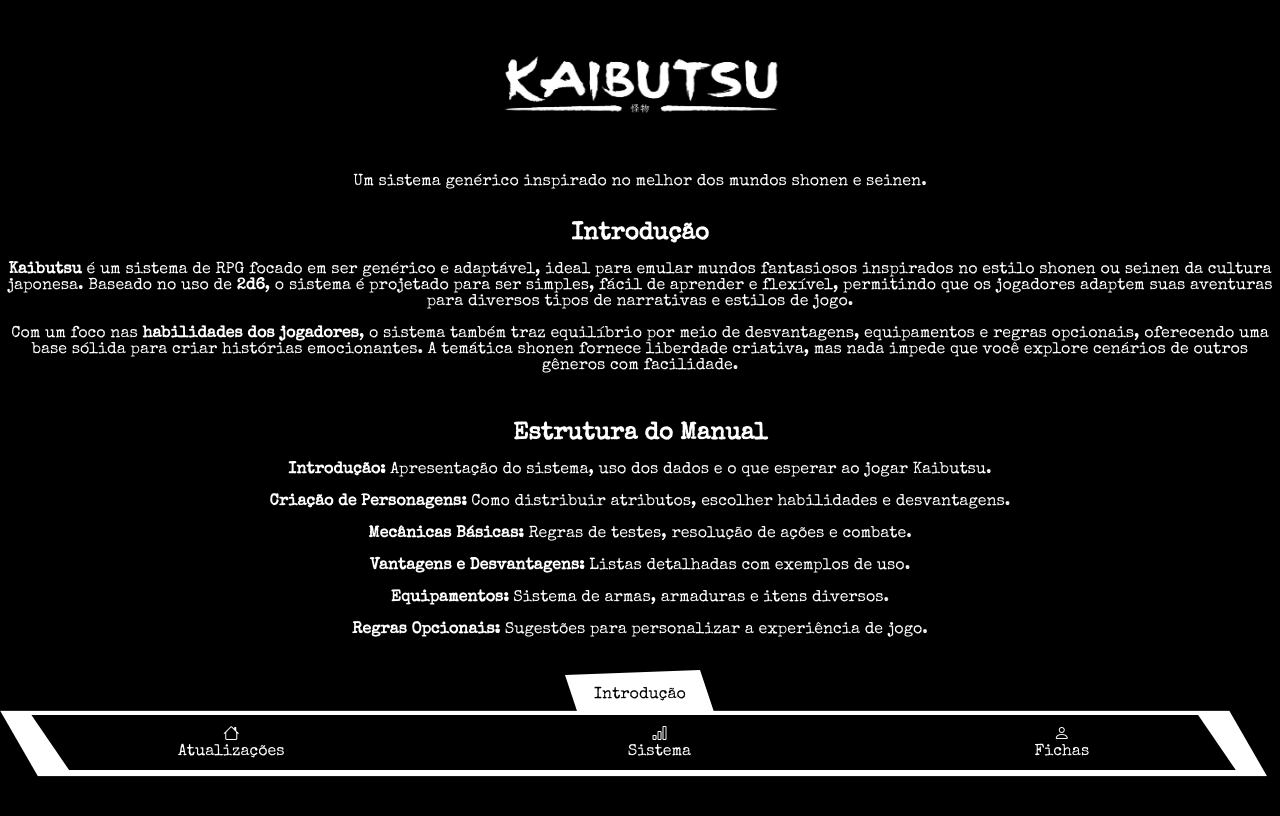
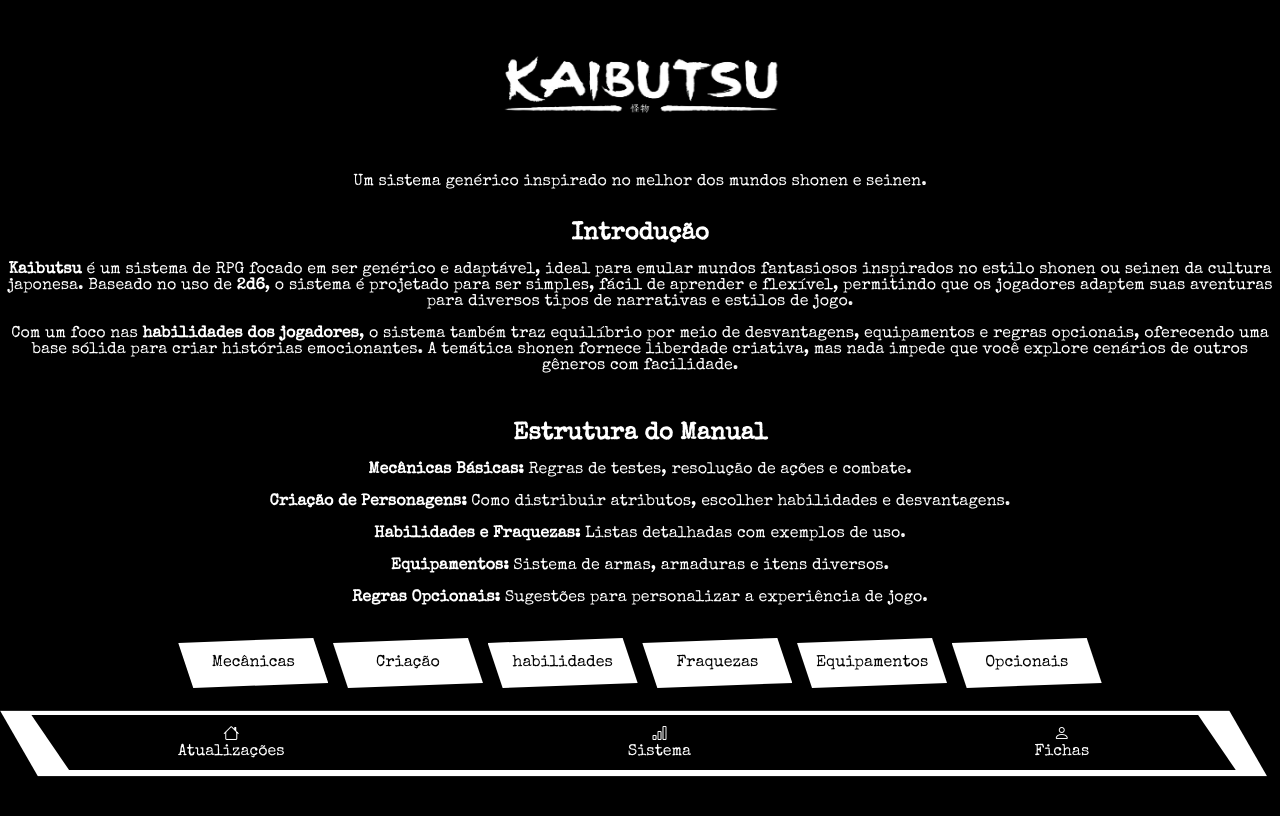
Before and after one commit to Hoso4rakida/Projeto-Kaibutsu, a plain HTML site: page index.html in a window 1280 px wide. Drawn offline with nearby package versions, Linux system fonts and the light colour scheme.

Commit message:
Update index.html

```diff
--- a/index.html
+++ b/index.html
@@ -15,12 +15,13 @@
 <body>
     <header class="main-header">
         <img src="style/kaibutsu.png" alt="Kaibutsu RPG" width="300">
-        <p class="tagline">Um sistema genérico inspirado no melhor dos mundos shonen e seinen.</p>
     </header>
 
-    <br><br>
+    <main class="conteudo">
+        <p class="tagline">Um sistema genérico inspirado no melhor dos mundos shonen e seinen.</p>
 
-    <main class="conteudo">
+        <br><br>
+
         <section class="introducao">
             <h2>Introdução</h2>
             <br>
@@ -44,13 +45,11 @@
             <h2>Estrutura do Manual</h2>
             <br>
             <ul class="manual-topicos">
-                <li><strong>Introdução:</strong> Apresentação do sistema, uso dos dados e o que esperar ao jogar Kaibutsu.</li>
+                <li><strong>Mecânicas Básicas:</strong> Regras de testes, resolução de ações e combate.</li>
                 <br>
                 <li><strong>Criação de Personagens:</strong> Como distribuir atributos, escolher habilidades e desvantagens.</li>
                 <br>
-                <li><strong>Mecânicas Básicas:</strong> Regras de testes, resolução de ações e combate.</li>
-                <br>
-                <li><strong>Vantagens e Desvantagens:</strong> Listas detalhadas com exemplos de uso.</li>
+                <li><strong>Habilidades e Fraquezas:</strong> Listas detalhadas com exemplos de uso.</li>
                 <br>
                 <li><strong>Equipamentos:</strong> Sistema de armas, armaduras e itens diversos.</li>
                 <br>
@@ -61,7 +60,14 @@
         <br><br>
     </main>
 
-    <button id="regrasB" class="btn-regras">Introdução</button>
+
+    <button class="load-content" data-file="mecanicas.html" data-bg="bg-mecanicas">Mecânicas</button>
+    <button class="load-content" data-file="criacao.html" data-bg="bg-criacao">Criação</button>
+    <button class="load-content" data-file="vantagens.html">habilidades</button>
+    <button class="load-content" data-file="desvantagens.html">Fraquezas</button>
+    <button class="load-content" data-file="equipamentos.html">Equipamentos</button>
+    <button class="load-content" data-file="opcionais.html">Opcionais</button>
+
 
     <!-- Espaço adicional para evitar sobreposição com a navbar -->
     <br><br><br><br><br><br><br><br>
@@ -85,5 +91,6 @@
     </nav>
 
     <script src="https://cdn.jsdelivr.net/npm/bootstrap@5.3.0-alpha1/dist/js/bootstrap.bundle.min.js"></script>
+    <script src="changer.js"></script>
 </body>
 </html>
```
